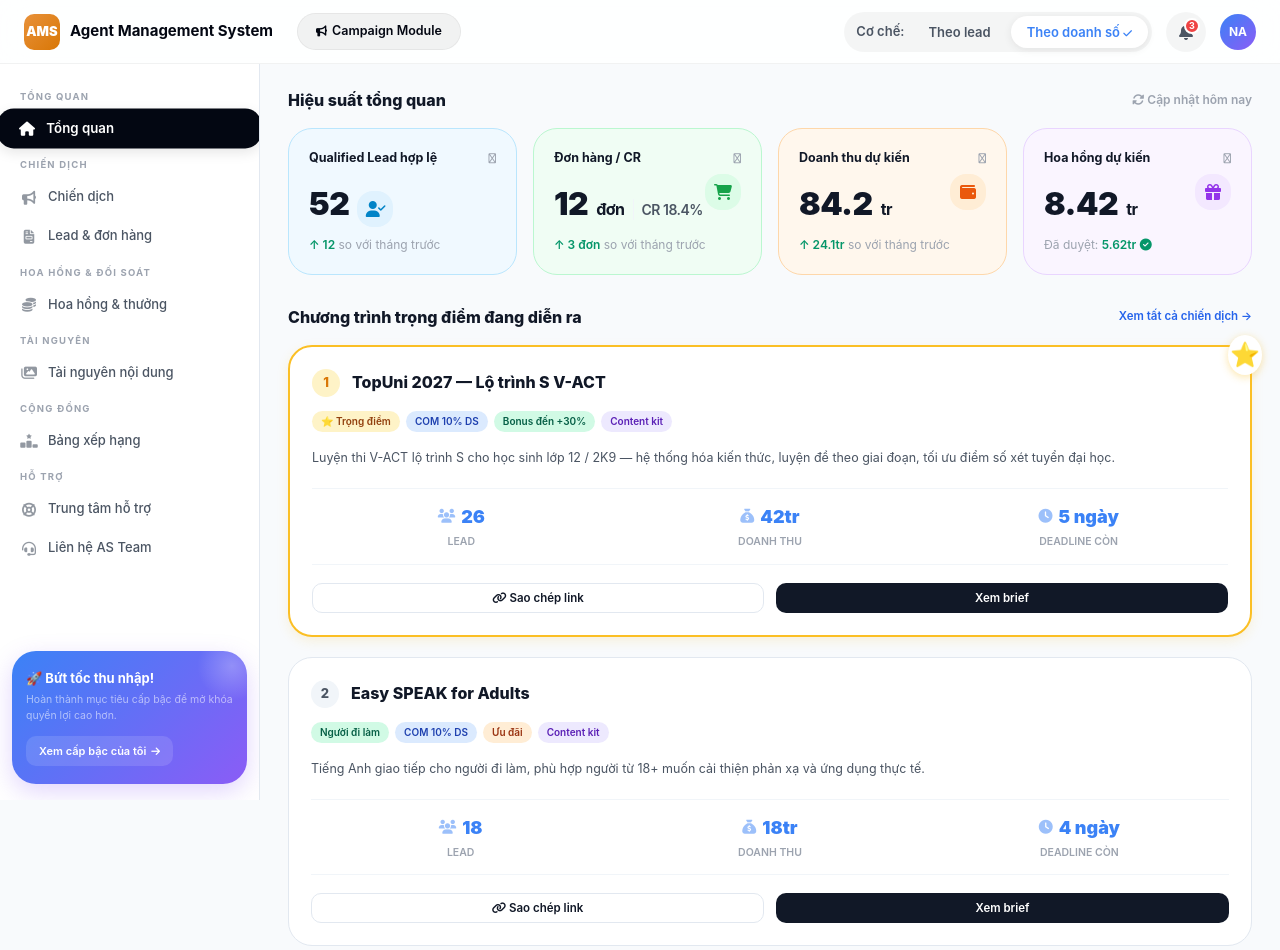
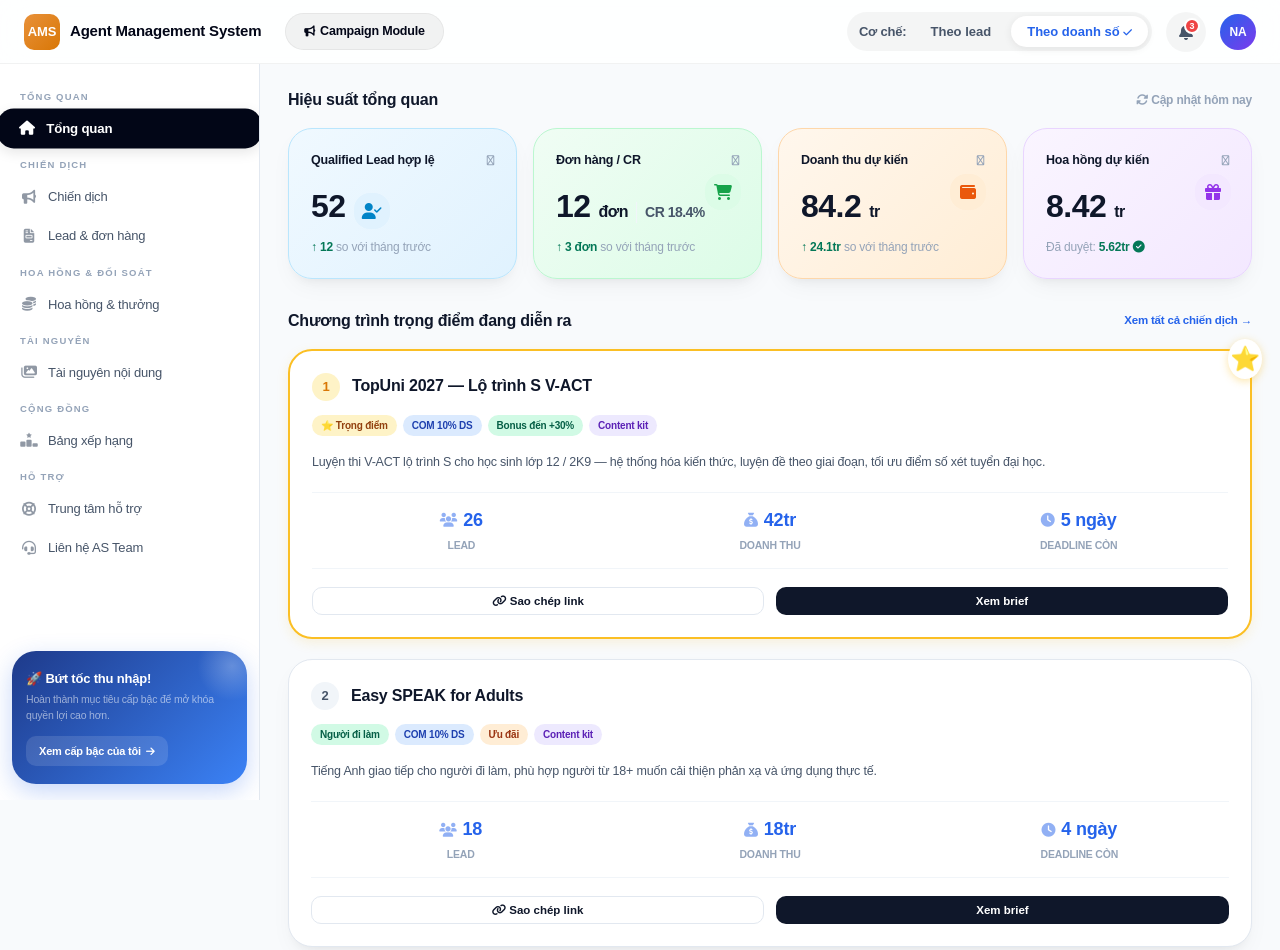
Before and after one commit to deltatrap99/ams-affiliate, a plain HTML site: page index.html in a window 1280 px wide. Shown: the top 950 px of the page. Drawn offline with Linux system fonts and the light colour scheme; sample sign-in values are in the browser's storage.

Commit message:
style: major UI/UX upgrade with Plus Jakarta Sans and glassmorphism elements

```diff
--- a/style.css
+++ b/style.css
@@ -1,7 +1,7 @@
-:root{--navy:#111827;--navy-dark:#030712;--navy-light:#1f2937;--orange:#f97316;--green:#10b981;--green-dk:#059669;--blue:#3b82f6;--teal:#14b8a6;--red:#ef4444;--purple:#8b5cf6;--yellow:#f59e0b;--txt:#111827;--txt2:#4b5563;--txt3:#9ca3af;--bg:#f8fafc;--card:#ffffff;--border:#e2e8f0;--border-lt:#f1f5f9;--sh-sm:0 2px 4px rgba(0,0,0,.04);--sh-md:0 8px 24px rgba(149,157,165,.15);--sh-lg:0 12px 32px rgba(149,157,165,.2);--r-sm:10px;--r-md:16px;--r-lg:24px;--r-xl:32px;--r-full:100px;--sidebar:260px;--header:64px;--tr:.3s cubic-bezier(.4,0,.2,1)}
+:root{--navy:#0f172a;--navy-dark:#020617;--navy-light:#1e293b;--orange:#ea580c;--green:#10b981;--green-dk:#047857;--blue:#2563eb;--teal:#0d9488;--red:#ef4444;--purple:#7c3aed;--yellow:#f59e0b;--txt:#0f172a;--txt2:#475569;--txt3:#94a3b8;--bg:#f8fafc;--card:#ffffff;--border:#e2e8f0;--border-lt:#f1f5f9;--sh-sm:0 4px 6px -1px rgba(0,0,0,.05), 0 2px 4px -2px rgba(0,0,0,.05);--sh-md:0 10px 25px -5px rgba(0,0,0,.05), 0 8px 10px -6px rgba(0,0,0,.05);--sh-lg:0 20px 25px -5px rgba(0,0,0,.05), 0 8px 10px -6px rgba(0,0,0,.05);--r-sm:10px;--r-md:16px;--r-lg:24px;--r-xl:32px;--r-full:100px;--sidebar:260px;--header:64px;--tr:.3s cubic-bezier(.4,0,.2,1)}
 *,*::before,*::after{box-sizing:border-box;margin:0;padding:0}
-@import url('https://fonts.googleapis.com/css2?family=Inter:wght@400;500;600;700;800;900&display=swap');
-body{font-family:'Inter',sans-serif;background:var(--bg);color:var(--txt);line-height:1.5;min-height:100vh;overflow-x:hidden}
+@import url('https://fonts.googleapis.com/css2?family=Plus+Jakarta+Sans:wght@400;500;600;700;800&display=swap');
+body{font-family:'Plus Jakarta Sans',sans-serif;letter-spacing:-0.2px;background:var(--bg);color:var(--txt);line-height:1.5;min-height:100vh;overflow-x:hidden}
 a{text-decoration:none;color:inherit}ul{list-style:none}button{border:none;cursor:pointer;font-family:inherit}
 
 /* HEADER */
@@ -119,7 +119,7 @@ a{text-decoration:none;color:inherit}ul{list-style:none}button{border:none;curso
 .s-item .ic{width:18px;text-align:center;font-size:14px;opacity:.6}
 .s-item.on .ic{opacity:1;color:#fff}
 .s-badge{margin-left:auto;background:var(--navy);color:#fff;font-size:9.5px;font-weight:700;padding:2px 7px;border-radius:var(--r-full)}
-.s-promo{margin:8px 12px 0;background:linear-gradient(135deg,#3b82f6,#8b5cf6);border-radius:var(--r-lg);padding:18px 14px;color:#fff;position:relative;overflow:hidden;box-shadow:0 8px 24px rgba(139,92,246,.25)}
+.s-promo{margin:8px 12px 0;background:linear-gradient(135deg,#1e3a8a,#3b82f6);border-radius:var(--r-lg);padding:18px 14px;color:#fff;position:relative;overflow:hidden;box-shadow:0 8px 24px rgba(37,99,235,.25)}
 .s-promo::before{content:'';position:absolute;top:-20px;right:-20px;width:70px;height:70px;background:radial-gradient(circle,rgba(255,255,255,.25),transparent 70%);border-radius:50%}
 .s-promo h4{font-size:13px;font-weight:700;margin-bottom:4px}
 .s-promo p{font-size:10.5px;color:rgba(255,255,255,.55);line-height:1.5;margin-bottom:12px}
@@ -295,11 +295,11 @@ body.mode-lead .db-widget-grid { grid-template-columns: repeat(3, 1fr); }
 
 /* DASHBOARD OVERHAUL CSS */
 .db-kpi-row { display: grid; grid-template-columns: repeat(4, 1fr); gap: 16px; margin-bottom: 30px; }
-.db-kpi-card { border: 1px solid var(--border); border-radius: var(--r-lg); padding: 20px; position: relative; }
-.db-kpi-card.blue { background: #f0f9ff; border-color: #bae6fd; }
-.db-kpi-card.green { background: #f0fdf4; border-color: #bbf7d0; }
-.db-kpi-card.orange { background: #fff7ed; border-color: #fed7aa; }
-.db-kpi-card.purple { background: #faf5ff; border-color: #e9d5ff; }
+.db-kpi-card { background: var(--card); border: 1px solid rgba(255,255,255,0.8); border-radius: var(--r-lg); padding: 22px; position: relative; box-shadow: var(--sh-md); overflow: hidden; }
+.db-kpi-card.blue { background: linear-gradient(135deg, #f0f9ff 0%, #e0f2fe 100%); border-color: #bae6fd; }
+.db-kpi-card.green { background: linear-gradient(135deg, #f0fdf4 0%, #dcfce7 100%); border-color: #bbf7d0; }
+.db-kpi-card.orange { background: linear-gradient(135deg, #fff7ed 0%, #ffedd5 100%); border-color: #fed7aa; }
+.db-kpi-card.purple { background: linear-gradient(135deg, #faf5ff 0%, #f3e8ff 100%); border-color: #e9d5ff; }
 .db-kpi-label { font-size: 12.5px; font-weight: 700; color: var(--navy); margin-bottom: 12px; display: flex; align-items: center; justify-content: space-between; }
 .db-kpi-label i.fas.fa-circle-info { font-size: 10px; color: var(--txt3); margin-left: 6px; font-weight: 400; }
 .db-kpi-icon { width: 36px; height: 36px; border-radius: var(--r-md); display: flex; align-items: center; justify-content: center; font-size: 16px; }
@@ -316,7 +316,7 @@ body.mode-lead .db-widget-grid { grid-template-columns: repeat(3, 1fr); }
 .db-section-title { font-size: 16px; font-weight: 800; color: var(--navy); margin-bottom: 16px; display: flex; align-items: center; justify-content: space-between; }
 .db-section-title span { font-size: 12px; font-weight: 600; color: var(--txt3); }
 .db-camp-grid { display: grid; grid-template-columns: repeat(3, 1fr); gap: 16px; margin-bottom: 30px; }
-.db-camp-card { background: #fff; border: 1px solid var(--border); border-radius: var(--r-lg); padding: 22px; display: flex; flex-direction: column; position: relative; }
+.db-camp-card { background: #fff; border: 1px solid var(--border); border-radius: var(--r-lg); padding: 22px; display: flex; flex-direction: column; position: relative; box-shadow: var(--sh-md); transition: var(--tr); }
 .db-camp-card.gold { border: 2px solid #fbbf24; box-shadow: 0 4px 12px rgba(251,191,36,0.15); }
 .db-camp-card.gold::after { content: '⭐'; position: absolute; top: -12px; right: -12px; font-size: 24px; filter: drop-shadow(0 2px 4px rgba(251,191,36,0.4)); background: #fff; border-radius: 50%; padding: 2px; }
 .db-camp-head { display: flex; align-items: center; gap: 12px; margin-bottom: 14px; }
@@ -336,7 +336,7 @@ body.mode-lead .db-widget-grid { grid-template-columns: repeat(3, 1fr); }
 .btn-f.dark:hover { background: #0f172a; }
 
 .db-widget-grid { display: grid; grid-template-columns: repeat(4, 1fr); gap: 16px; margin-bottom: 40px; }
-.db-widget { background: #fff; border: 1px solid var(--border); border-radius: var(--r-lg); padding: 20px; display: flex; flex-direction: column; }
+.db-widget { background: #fff; border: 1px solid var(--border); border-radius: var(--r-lg); padding: 20px; display: flex; flex-direction: column; box-shadow: var(--sh-md); }
 .db-widget-title { font-size: 13.5px; font-weight: 800; color: var(--navy); margin-bottom: 18px; display: flex; align-items: center; justify-content: space-between; }
 .db-widget-title i { color: var(--txt3); }
 
```
